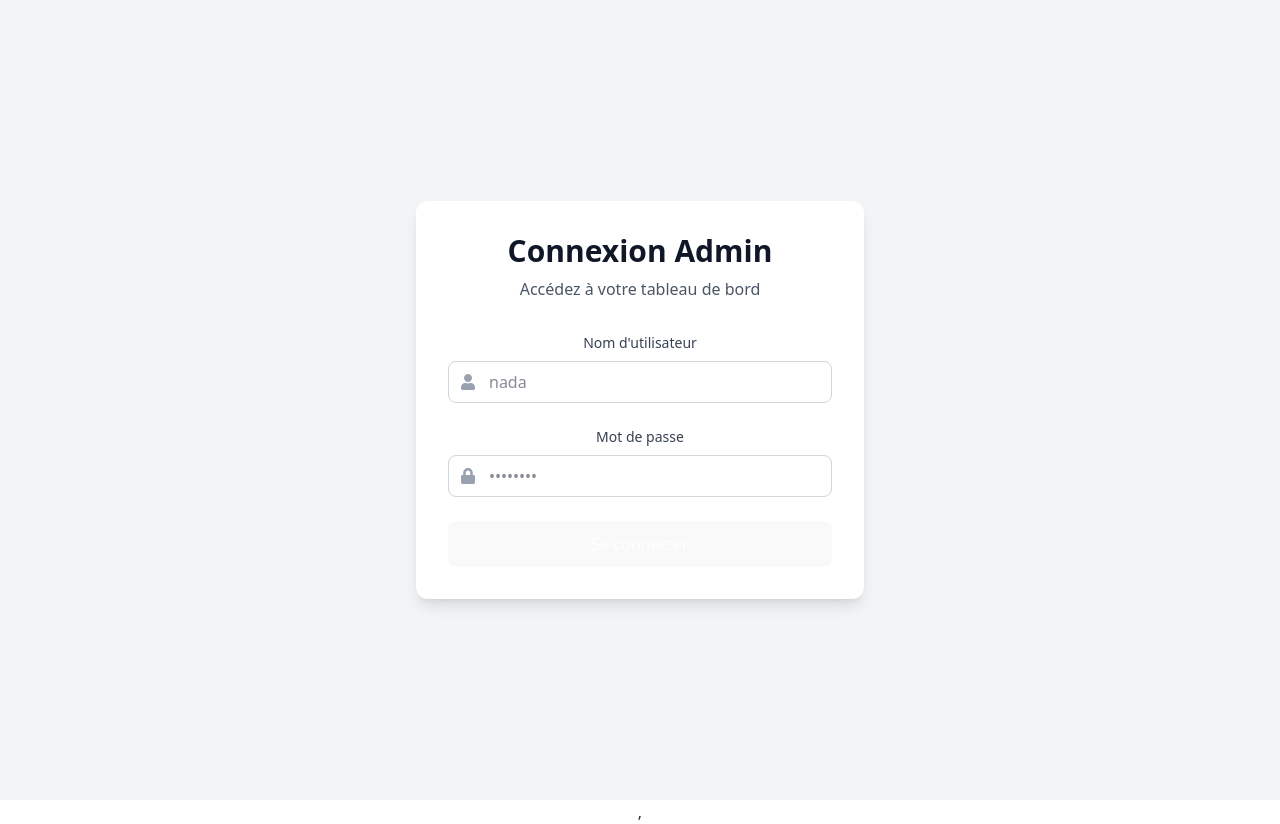
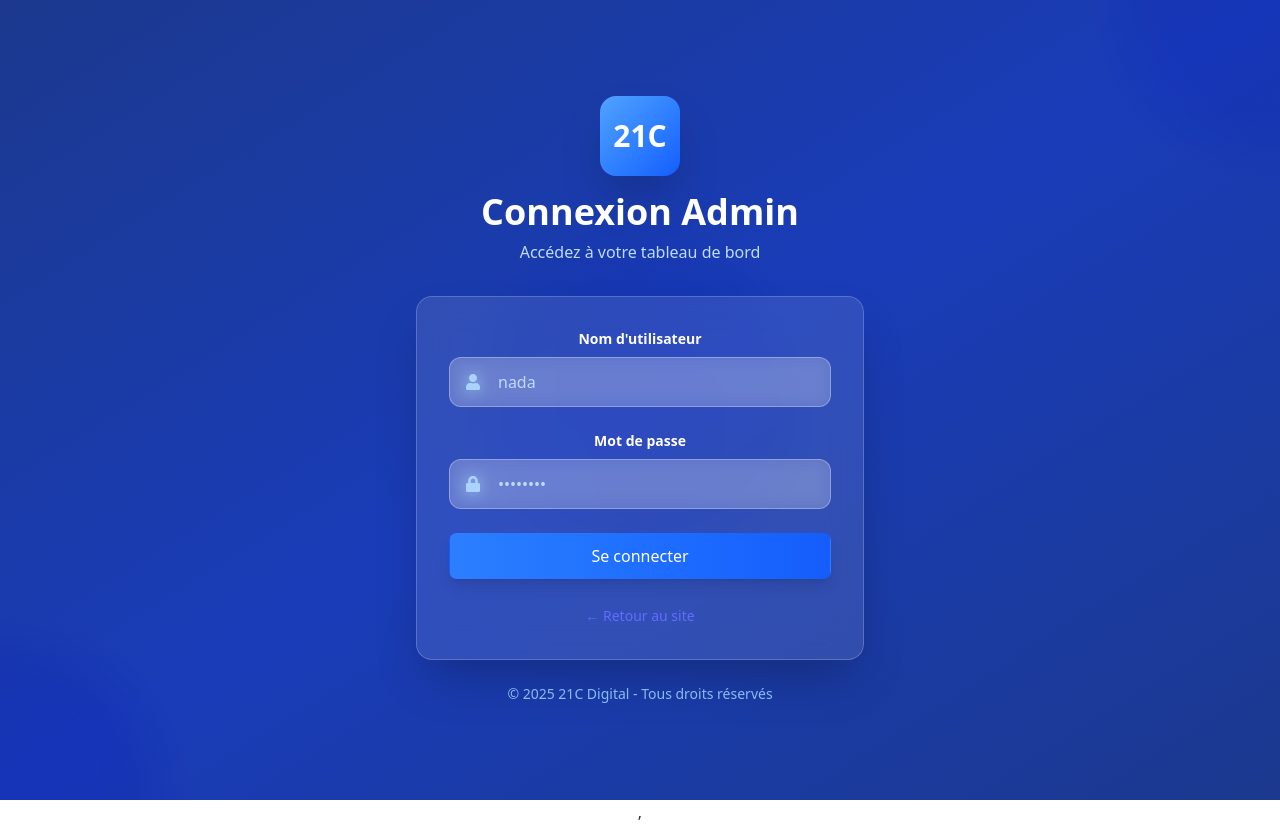
Before and after one commit to sellami123/mon-portfolio, a React (Vite) app: page /login in a window 1280 px wide. Built offline with nearby package versions, Linux system fonts and the light colour scheme.

Commit message:
Redesign login page with blue gradient theme

```diff
--- a/src/components/Admin/Login.jsx
+++ b/src/components/Admin/Login.jsx
@@ -30,67 +30,100 @@ const Login = ({ onLogin }) => {
     };
 
     return (
-        <div className="min-h-screen bg-gray-100 flex items-center justify-center px-4">
-            <div className="max-w-md w-full bg-white rounded-xl shadow-lg p-8">
-                <div className="text-center mb-8">
-                    <h2 className="text-3xl font-bold text-gray-900">Connexion Admin</h2>
-                    <p className="text-gray-600 mt-2">Accédez à votre tableau de bord</p>
+        <div className="min-h-screen bg-gradient-to-br from-blue-900 via-blue-800 to-blue-900 flex items-center justify-center px-4">
+            {/* Decorative elements */}
+            <div className="absolute inset-0 overflow-hidden">
+                <div className="absolute -top-40 -right-40 w-80 h-80 bg-blue-500 rounded-full mix-blend-multiply filter blur-xl opacity-20 animate-blob"></div>
+                <div className="absolute -bottom-40 -left-40 w-80 h-80 bg-blue-600 rounded-full mix-blend-multiply filter blur-xl opacity-20 animate-blob animation-delay-2000"></div>
+                <div className="absolute top-1/2 left-1/2 transform -translate-x-1/2 -translate-y-1/2 w-80 h-80 bg-blue-400 rounded-full mix-blend-multiply filter blur-xl opacity-20 animate-blob animation-delay-4000"></div>
             </div>
 
+            <div className="max-w-md w-full relative z-10">
+                {/* Logo/Brand */}
+                <div className="text-center mb-8">
+                    <div className="inline-flex items-center justify-center w-20 h-20 bg-gradient-to-br from-blue-400 to-blue-600 rounded-2xl shadow-2xl mb-4">
+                        <span className="text-white font-bold text-3xl">21C</span>
+                    </div>
+                    <h2 className="text-4xl font-bold text-white mb-2">Connexion Admin</h2>
+                    <p className="text-blue-200">Accédez à votre tableau de bord</p>
+                </div>
+
+                {/* Login Card */}
+                <div className="bg-white/10 backdrop-blur-lg rounded-2xl shadow-2xl p-8 border border-white/20">
                     <form onSubmit={handleSubmit} className="space-y-6">
+                        {/* Username */}
                         <div>
-                        <label className="block text-sm font-medium text-gray-700 mb-2">
+                            <label className="block text-sm font-semibold text-white mb-2">
                                 Nom d'utilisateur
                             </label>
                             <div className="relative">
-                            <div className="absolute inset-y-0 left-0 pl-3 flex items-center pointer-events-none">
-                                <FaUser className="text-gray-400" />
+                                <div className="absolute inset-y-0 left-0 pl-4 flex items-center pointer-events-none">
+                                    <FaUser className="text-blue-300" />
                                 </div>
                                 <input
                                     type="text"
                                     name="username"
                                     value={formData.username}
                                     onChange={handleChange}
-                                className="block w-full pl-10 pr-3 py-2 border border-gray-300 rounded-lg focus:ring-blue-500 focus:border-blue-500 text-gray-900"
+                                    className="block w-full pl-12 pr-4 py-3 bg-white/20 border border-white/30 rounded-xl text-white placeholder-blue-200 focus:ring-2 focus:ring-blue-400 focus:border-transparent transition backdrop-blur-sm"
                                     placeholder="nada"
                                     required
                                 />
                             </div>
                         </div>
 
+                        {/* Password */}
                         <div>
-                        <label className="block text-sm font-medium text-gray-700 mb-2">
+                            <label className="block text-sm font-semibold text-white mb-2">
                                 Mot de passe
                             </label>
                             <div className="relative">
-                            <div className="absolute inset-y-0 left-0 pl-3 flex items-center pointer-events-none">
-                                <FaLock className="text-gray-400" />
+                                <div className="absolute inset-y-0 left-0 pl-4 flex items-center pointer-events-none">
+                                    <FaLock className="text-blue-300" />
                                 </div>
                                 <input
                                     type="password"
                                     name="password"
                                     value={formData.password}
                                     onChange={handleChange}
-                                className="block w-full pl-10 pr-3 py-2 border border-gray-300 rounded-lg focus:ring-blue-500 focus:border-blue-500 text-gray-900"
+                                    className="block w-full pl-12 pr-4 py-3 bg-white/20 border border-white/30 rounded-xl text-white placeholder-blue-200 focus:ring-2 focus:ring-blue-400 focus:border-transparent transition backdrop-blur-sm"
                                     placeholder="••••••••"
                                     required
                                 />
                             </div>
                         </div>
 
+                        {/* Error Message */}
                         {error && (
-                        <div className="bg-red-50 text-red-600 p-3 rounded-lg text-sm text-center">
+                            <div className="bg-red-500/20 backdrop-blur-sm border border-red-400/50 text-red-100 p-4 rounded-xl text-sm text-center animate-shake">
                                 {error}
                             </div>
                         )}
 
+                        {/* Submit Button */}
                         <button
                             type="submit"
-                        className="w-full bg-blue-600 text-white py-2 px-4 rounded-lg hover:bg-blue-700 transition duration-200 font-medium"
+                            className="w-full bg-gradient-to-r from-blue-500 to-blue-600 text-white py-3 px-4 rounded-xl hover:from-blue-600 hover:to-blue-700 transition duration-200 font-semibold shadow-lg hover:shadow-xl transform hover:scale-105"
                         >
                             Se connecter
                         </button>
                     </form>
+
+                    {/* Back to site link */}
+                    <div className="mt-6 text-center">
+                        <a
+                            href="/"
+                            className="text-blue-200 hover:text-white text-sm transition"
+                        >
+                            ← Retour au site
+                        </a>
+                    </div>
+                </div>
+
+                {/* Footer */}
+                <p className="text-center text-blue-300 text-sm mt-6">
+                    © 2025 21C Digital - Tous droits réservés
+                </p>
             </div>
         </div>
     );
```
Lines whose indentation alone changed are shown as unchanged.
